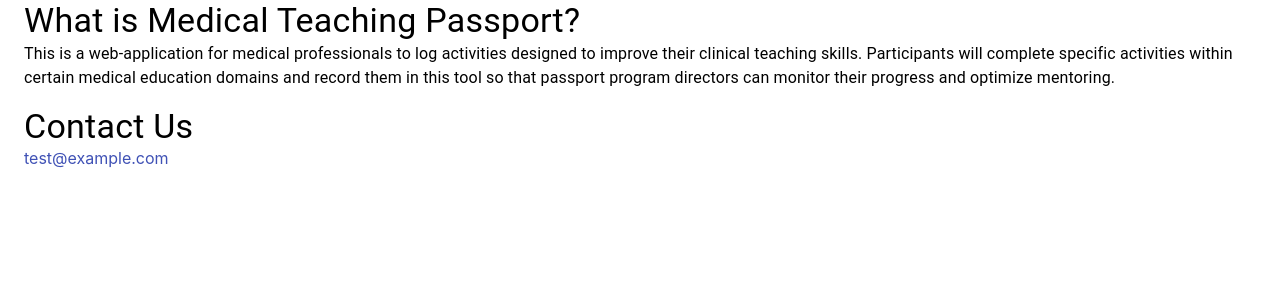
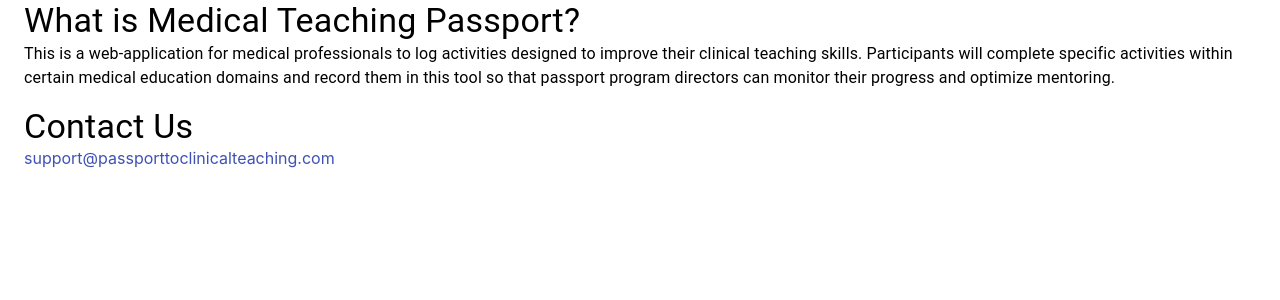
Before and after one commit to Medical-Passport/MedicalTeachingPassport, a Next.js app: page /FAQ in a window 1280 px wide. Shown: the top 300 px of the page. Built offline with nearby package versions, Linux system fonts and the light colour scheme.

Commit message:
Feature Update: Updating support email contact

```diff
--- a/pages/FAQ.js
+++ b/pages/FAQ.js
@@ -7,7 +7,7 @@
          <Typography variant='h4'>What is Medical Teaching Passport?</Typography>
          <Typography paragraph>This is a web-application for medical professionals to log activities designed to improve their clinical teaching skills. Participants will complete specific activities within certain medical education domains and record them in this tool so that passport program directors can monitor their progress and optimize mentoring.</Typography>
          <Typography variant='h4'>Contact Us</Typography>
-         <Link>test@example.com</Link>
+         <Link>support@passporttoclinicalteaching.com</Link>
       </Container>
    )
 }
```
